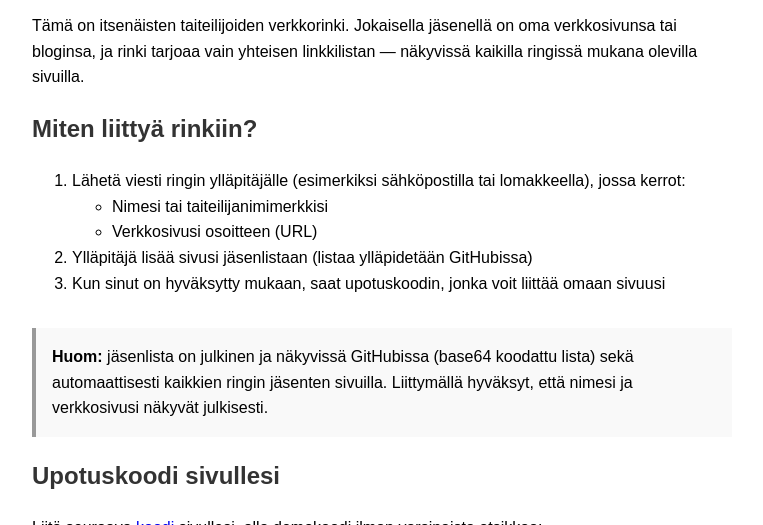
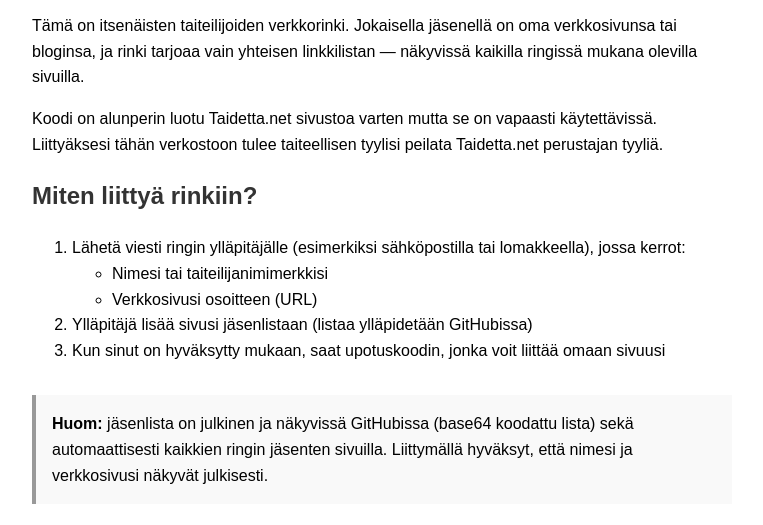
Before and after one commit to vuorita/ring-script, a plain HTML site: page index.html in a window 1280 px wide. Shown: the part 575-1100 px from the top of the page, without its empty margins (258-1021 px from the left). Drawn offline with Linux system fonts and the light colour scheme.

Commit message:
Update index.html
..and, same in finnish..

```diff
--- a/index.html
+++ b/index.html
@@ -48,6 +48,7 @@
   <p>
     Tämä on itsenäisten taiteilijoiden verkkorinki. Jokaisella jäsenellä on oma verkkosivunsa tai bloginsa, ja rinki tarjoaa vain yhteisen linkkilistan — näkyvissä kaikilla ringissä mukana olevilla sivuilla.
   </p>
+  <p>Koodi on alunperin luotu Taidetta.net sivustoa varten mutta se on vapaasti käytettävissä. Liittyäksesi tähän verkostoon tulee taiteellisen tyylisi peilata Taidetta.net perustajan tyyliä.</p>
 
   <h2>Miten liittyä rinkiin?</h2>
   <ol>
```
